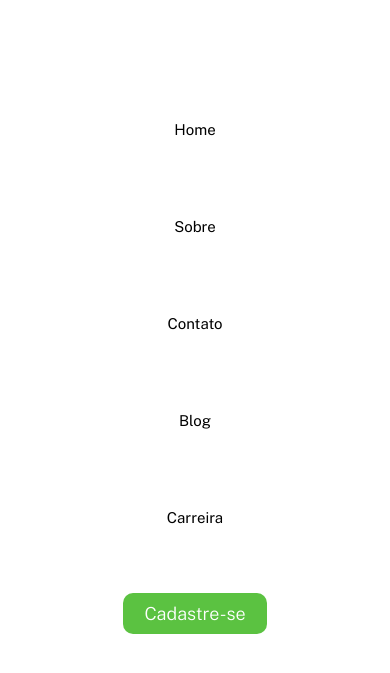
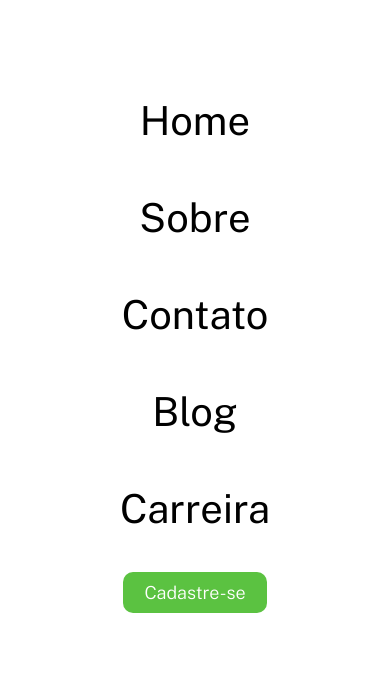
Before and after one commit to PedroHike/exercicio-com-flexbox, a plain HTML site: page index.html in a window 390 px wide. Shown: the part 95-768 px from the top of the page. Drawn offline with nearby package versions, Linux system fonts and the light colour scheme.

Commit message:
iniciando modulo 3

```diff
--- a/src/css/style.css
+++ b/src/css/style.css
@@ -72,7 +72,7 @@ ul li .cadastro{
         gap: 50px;
     }
 
-    .menu ul li{
+    .menu ul li a{
         font-size: 40px;
     }
 
```
